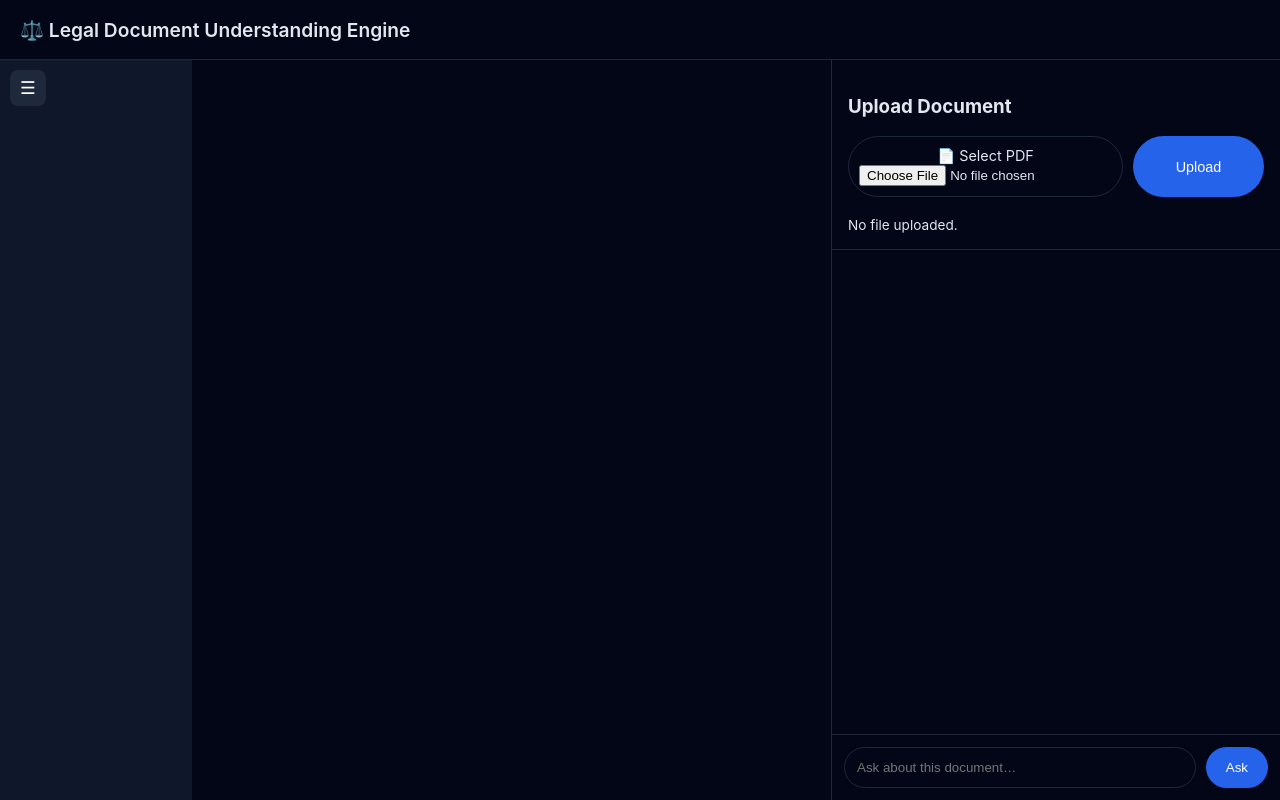
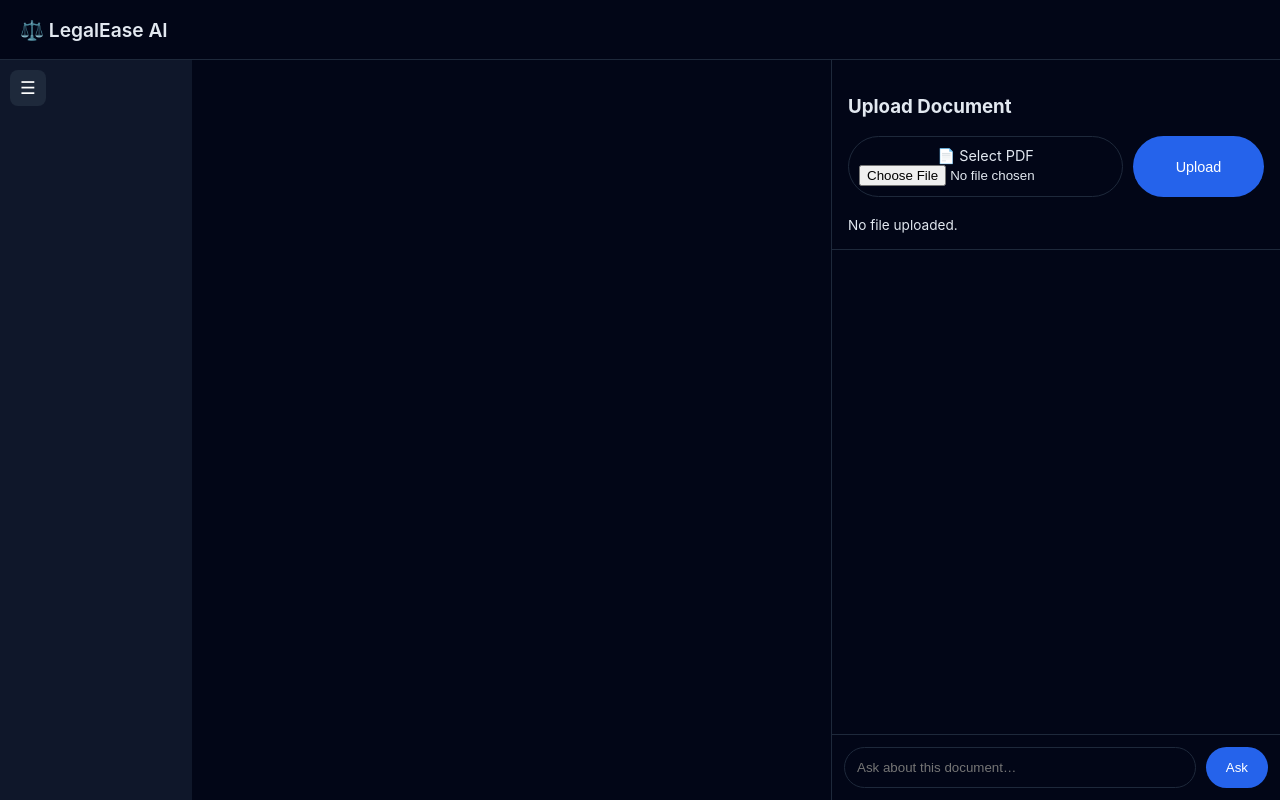
Before and after one commit to Lecon-a/legal-expert-system, a Flask app: page /dashboard in a window 1280 px wide. Run offline with Flask 3, Linux system fonts and the light colour scheme; a user stored in the database is signed in.

Commit message:
Update the index file

```diff
--- a/templates/dashboard.html
+++ b/templates/dashboard.html
@@ -3,13 +3,13 @@
 
 <head>
     <meta charset="UTF-8" />
-    <title>⚖️ Legal Document AI Assistant</title>
+    <title>⚖️ LegalEase AI</title>
     <link rel="stylesheet" href="{{ url_for('static', filename='css/dashboard.css') }}">
 </head>
 
 <body>
 
-    <header>⚖️ Legal Document Understanding Engine</header>
+    <header>⚖️ LegalEase AI</header>
 
     <div class="container" id="container">
 
--- a/templates/index.html
+++ b/templates/index.html
@@ -154,7 +154,7 @@
         <div class="footer-container">
 
             <div class="footer-brand">
-                <h2>LegalLens AI</h2>
+                <h2>LegalEase AI</h2>
                 <p class="footer-tagline">
                     Democratizing legal literacy with AI — built for the DevCareer × Raenest Freelancer Hackathon.
                 </p>
```
